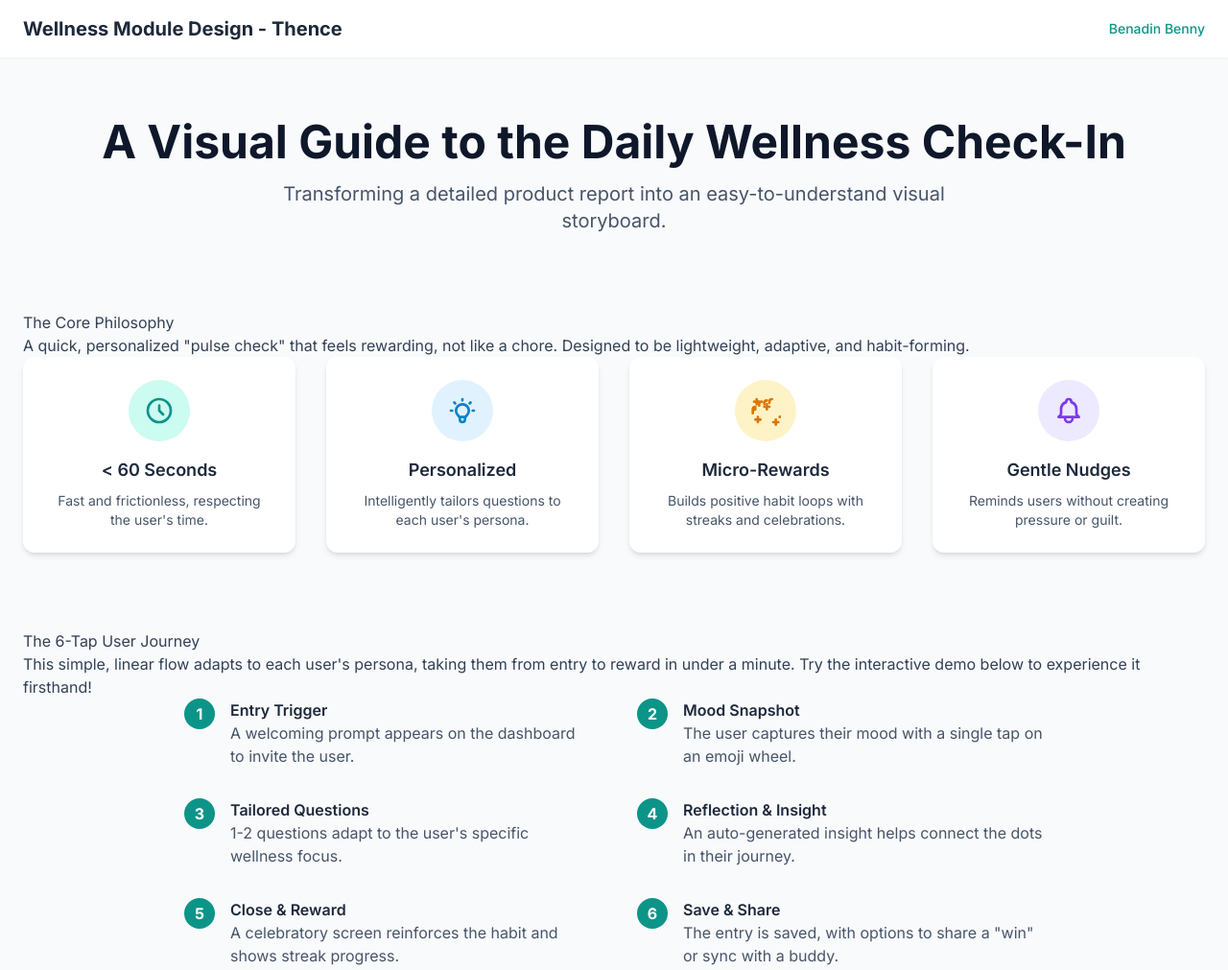
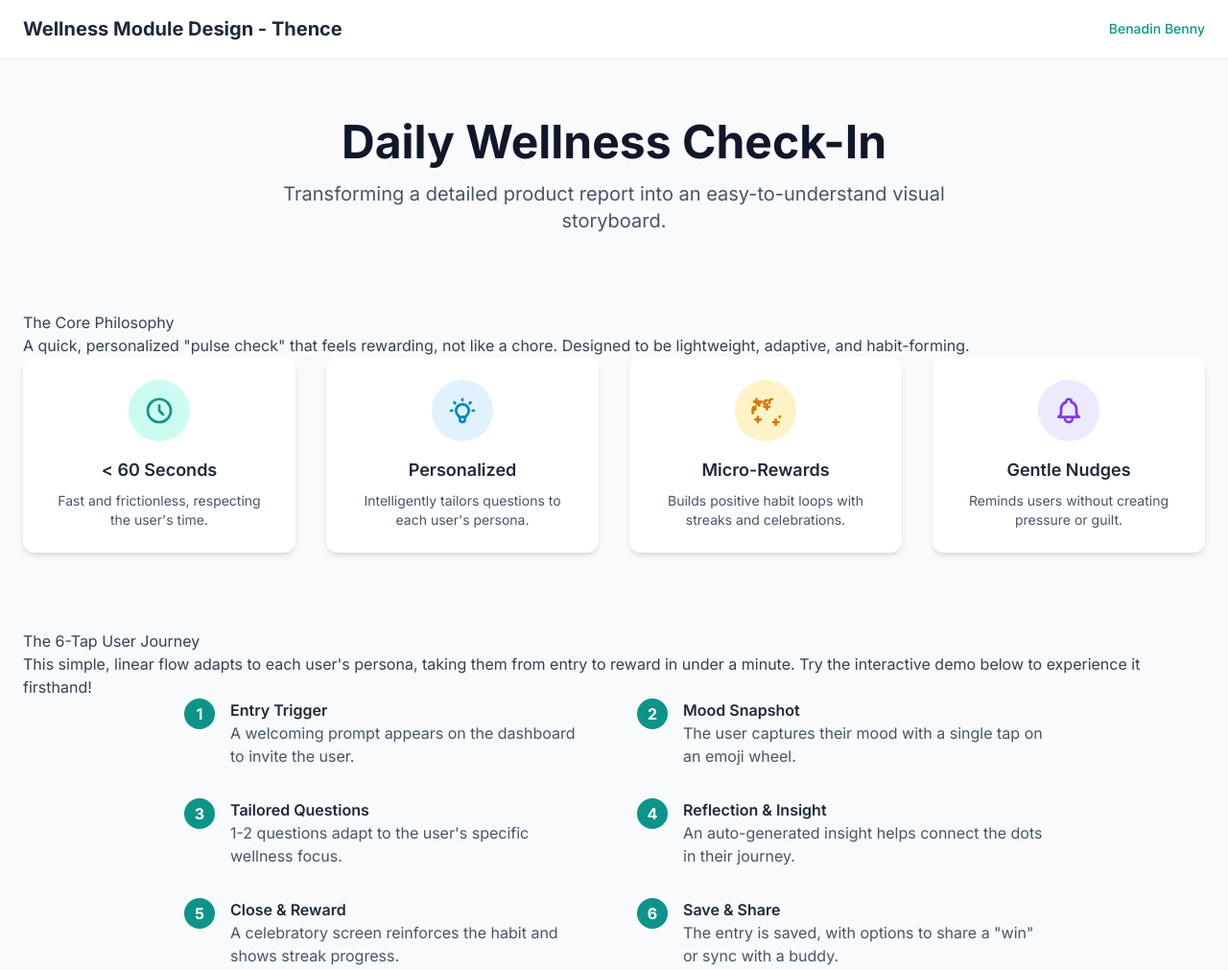
Before and after one commit to Benny1207/Thence, a plain HTML site: page index.html in a window 1280 px wide. Shown: the top 1011 px of the page at 96% size. Drawn offline with nearby package versions, Linux system fonts and the light colour scheme.

Commit message:
Update index.html

```diff
--- a/index.html
+++ b/index.html
@@ -78,7 +78,7 @@
 
         <!-- Hero Section -->
         <section class="text-center mb-20">
-            <h2 class="text-4xl md:text-5xl font-extrabold text-slate-900 mb-4">A Visual Guide to the Daily Wellness Check-In</h2>
+            <h2 class="text-4xl md:text-5xl font-extrabold text-slate-900 mb-4"> Daily Wellness Check-In</h2>
             <p class="text-xl text-slate-600 max-w-3xl mx-auto">Transforming a detailed product report into an easy-to-understand visual storyboard.</p>
         </section>
 
```
